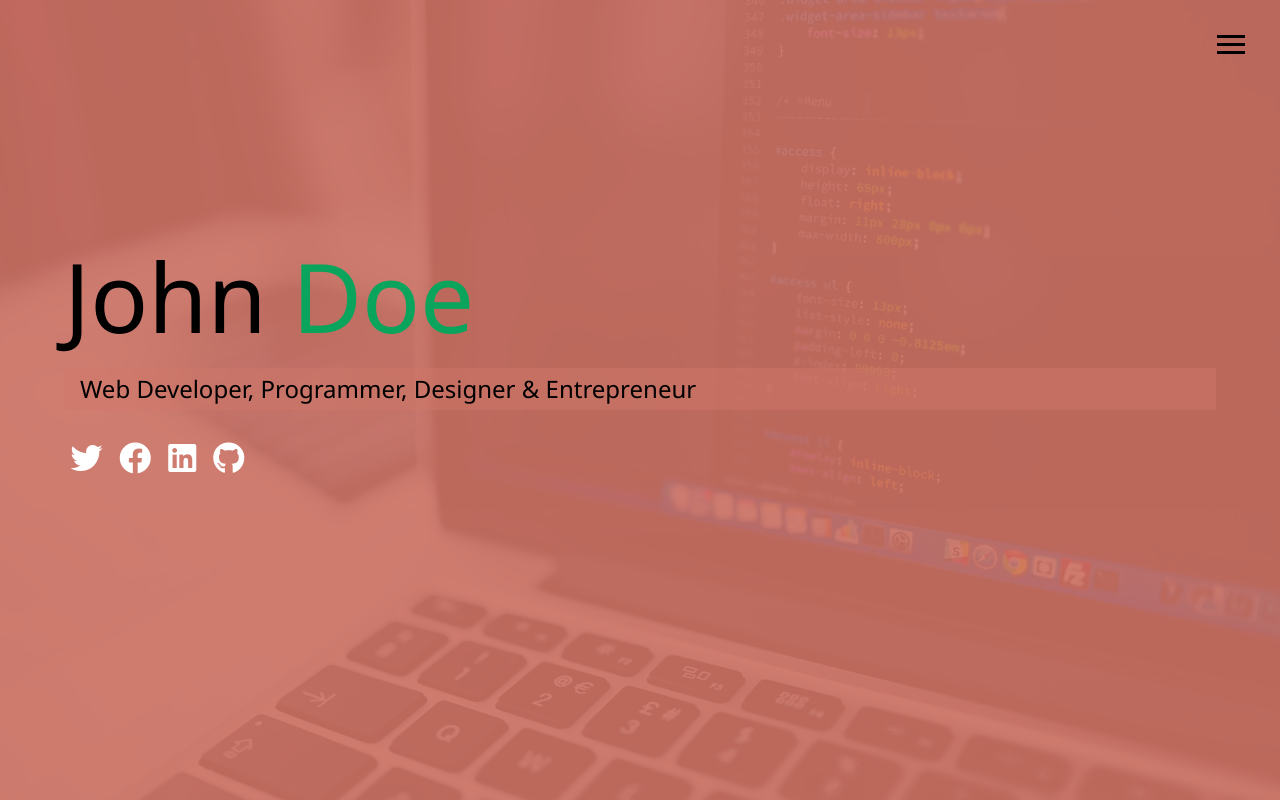
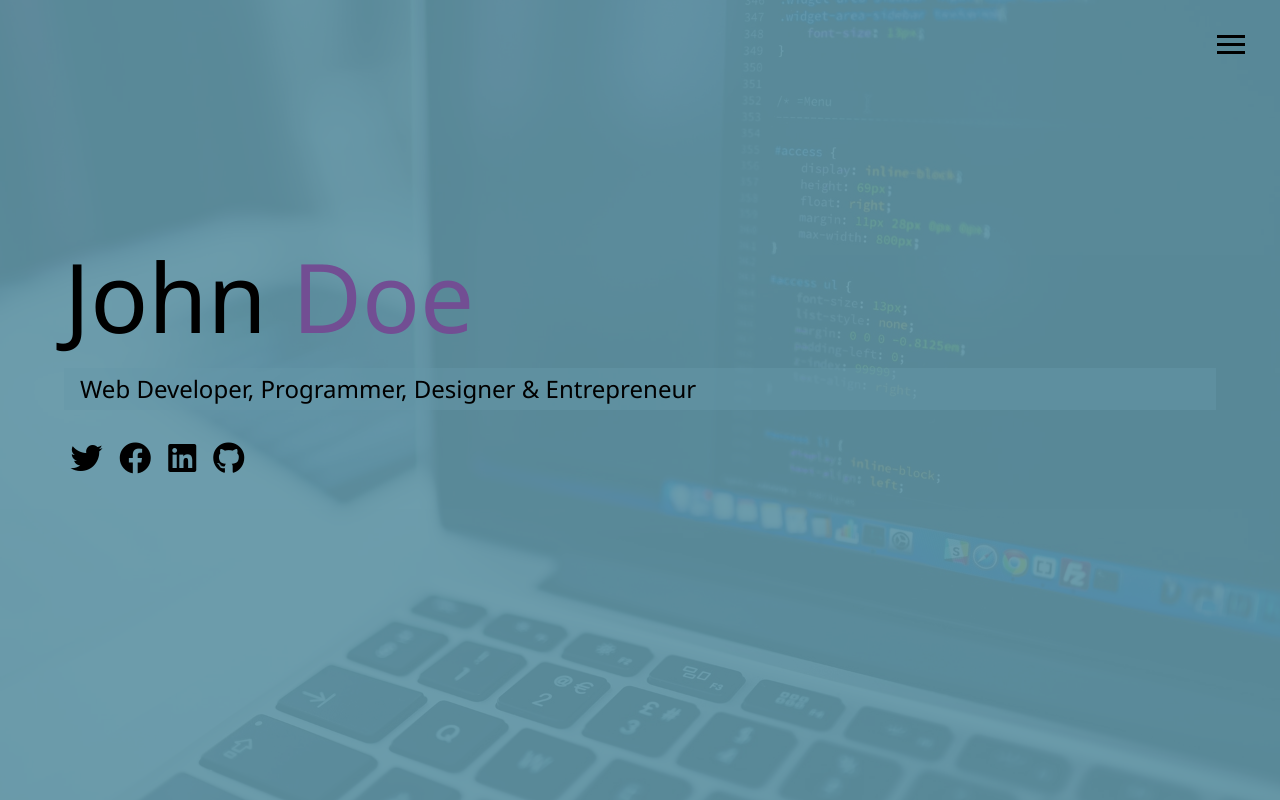
Before and after one commit to jmoralesg/modern_portfolio, a website: page dist/index.html in a window 1280 px wide. Drawn offline with Linux system fonts and the light colour scheme.

Commit message:
Changed main colors

```diff
--- a/scss/_config.scss
+++ b/scss/_config.scss
@@ -1,5 +1,5 @@
-$primary-color: #cb6f61;
-$secondary-color: #0aa45d;
+$primary-color: #5e93a3;
+$secondary-color: #724e93;
 $show-home-image: true;
 $home-image: url(../img/background.jpg);
 $background-opacity: 0.9;
--- a/scss/_menu.scss
+++ b/scss/_menu.scss
@@ -17,7 +17,7 @@
 
   //Rotate Into X With Menu Items
   &.close {
-    transform: rotate(180deg);
+    transform: rotate(180deg) ;
 
     .btn-line {
       // Line 1 -Rotate
@@ -47,7 +47,7 @@
   position: fixed;
   top: 0;
   width: 100%;
-  opacity: 0.9;
+  opacity: 0.95;
   visibility: hidden;
 
   .show {
--- a/scss/_mobile.scss
+++ b/scss/_mobile.scss
@@ -37,7 +37,6 @@
   .menu-nav {
     height: 75vh;
     transform: translate3d(-100%, 0, 0);
-
     font-size: 24pxl;
   }
 
--- a/scss/main.scss
+++ b/scss/main.scss
@@ -56,8 +56,10 @@ main {
 
   .icons {
     margin-top: 1rem;
+
     a {
       padding: 0.4rem;
+      color: set-text-color($primary-color);
 
       &:hover {
         color: $secondary-color;
```
Also changed, not shown: dist/css/main.css, 1 other file.
